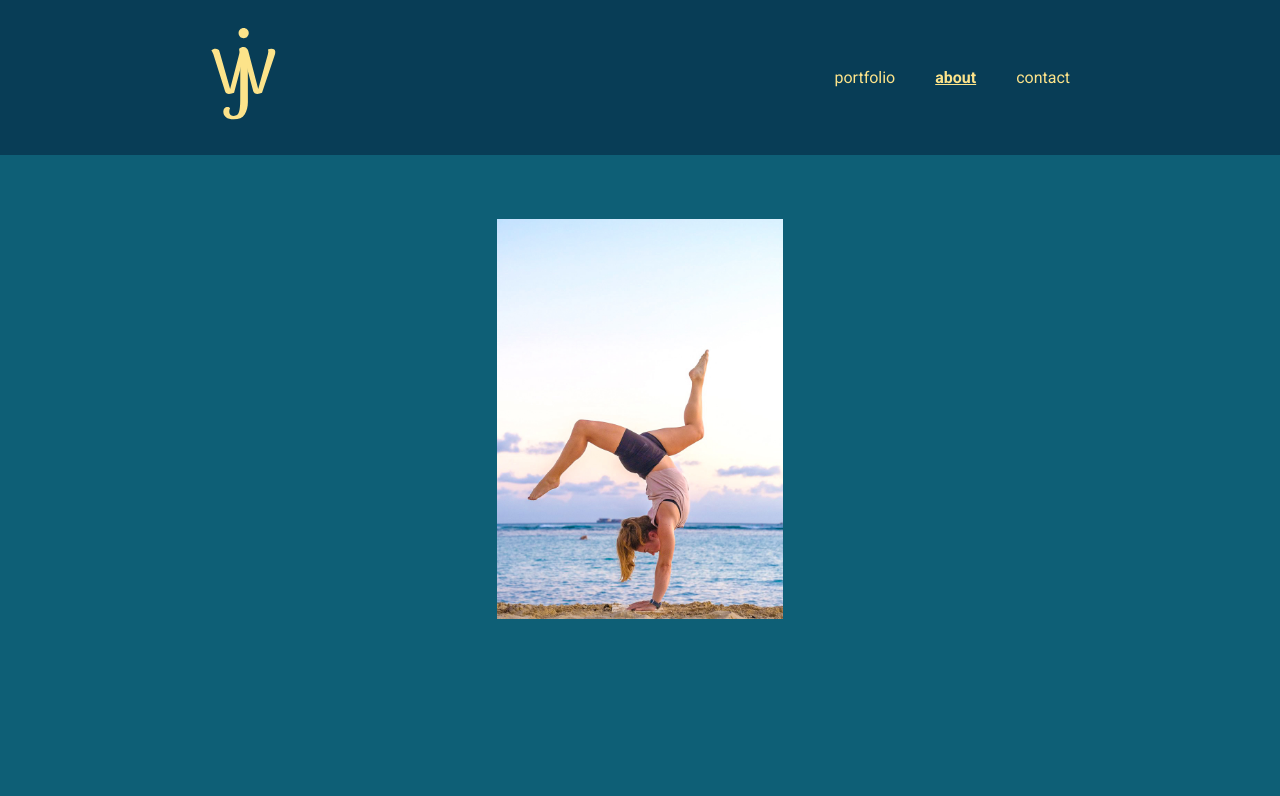
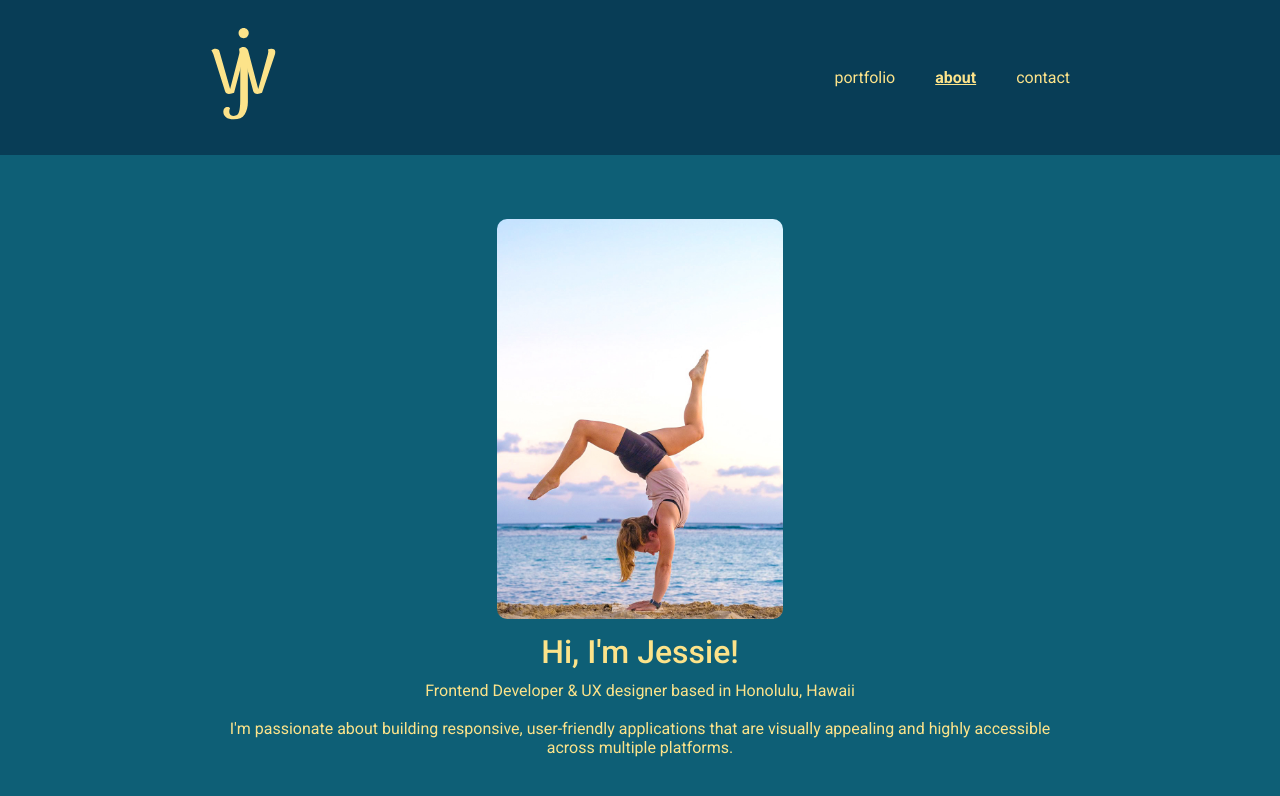
Before and after one commit to jelewe/portfolio, a React (Create React App) app: page /#/about in a window 1280 px wide. Shown: the top 796 px of the page. Built offline with nearby package versions, Linux system fonts and the light colour scheme.

Commit message:
add about and contact text, change some styling

```diff
--- a/src/App.css
+++ b/src/App.css
@@ -23,17 +23,18 @@ h2 {
 }
 
 .intro {
-  font-size: 2rem;
-  font-weight: 300;
+  font-size: 1rem;
+  font-weight: 400;
 }
 
 .obj {
-  font-size: 1.5rem;
-  font-weight: 300;
+  font-size: 1rem;
+  font-weight: 400;
 }
 
 .portrait {
   height: 400px;
+  border-radius: 10px;
 }
 
 span a {
--- a/src/Pages/About.js
+++ b/src/Pages/About.js
@@ -4,8 +4,15 @@ const About = () => {
 
     return (
         <div className="main">
-            <img src= {img} className= "portrait" alt ="woman doing a handstnd in front of the ocean" ></img>
-
+            <img src= {img} className= "portrait" alt ="woman doing a handstand in front of the ocean" ></img>
+            <br />
+            <div className="mainText">
+                <h1>Hi, I'm Jessie!</h1>
+                <span className="intro"> Frontend Developer & UX designer based in Honolulu, Hawaii</span>
+                <br />
+                <br />
+                <span className="obj">I'm passionate about building responsive, user-friendly applications that are visually appealing and highly accessible across multiple platforms.</span>
+            </div>
         </div>
     )
 
--- a/src/Pages/Contact.js
+++ b/src/Pages/Contact.js
@@ -5,7 +5,10 @@ const Contact = () => {
 
     return (
         <div className="main">
+            <h1>Get in Touch</h1>
             <span>Find me on GitHub <a href="https://github.com/jelewe">@jelewe</a></span>
+            <br />
+            <span>Email me at <a href="mailto:hire.jesslw@gmail.com?subject=Portfolio Inquiry">hire.jesslw@gmail.com</a> & let's work together!</span>
         </div>
     )
 
--- a/src/Pages/Portfolio.js
+++ b/src/Pages/Portfolio.js
@@ -4,12 +4,7 @@ const Portfolio = () => {
 
     return (
         <div className="main">
-            <div className="mainText">
-                <span className="intro">Hi, I'm Jessie!</span>
-                <h1>Frontend Developer based in Honolulu, Hawaii</h1>
-                <span className="obj">I'm passionate about building responsive, user-friendly applications that are visually appealing and highly accessible across multiple platforms.</span>
-                <h2>See my projects below...</h2>
-            </div>
+
 
             <Projects />
 
```
